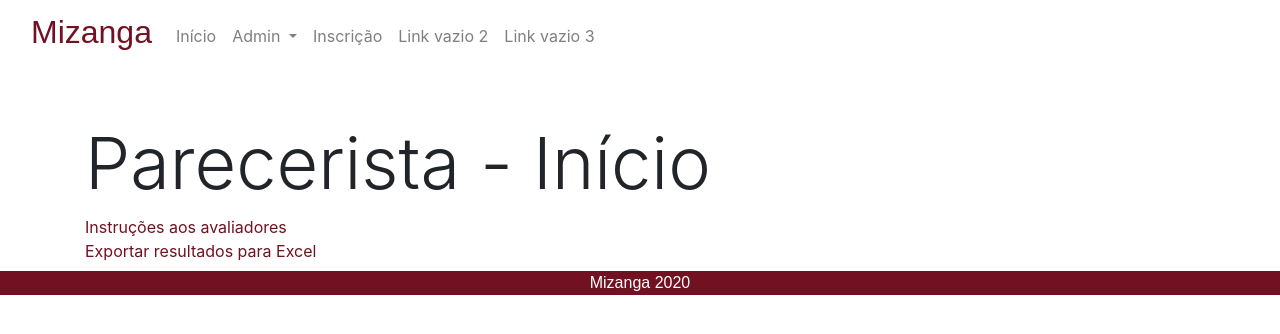
After one commit to stephaniedt/mizanga, a PHP site: page /parecerista_inicio.php in a window 1280 px wide. The commit adds this page. Shown: the top 334 px of the page. Run offline with PHP 8.4, Linux system fonts and the light colour scheme; some web fonts are replaced.

Commit message:
add pagina inicio parecerista

```diff
--- a/inst_inscricao.php
+++ b/inst_inscricao.php
@@ -65,7 +65,7 @@
         </p>
         </div>
         <div class="title mt-4">
-          <h5> Políticas de Reembolso  <h5>
+          <h5> Políticas de reembolso  <h5>
         </div>
         <div>
           <p> Lorem ipsum dolor sit amet consectetur adipisicing elit. Aspernatur ducimus blanditiis, omnis quaerat placeat quae voluptas similique ullam consequatur laboriosam harum, amet est debitis nesciunt assumenda architecto consequuntur sequi sed.
--- /dev/null
+++ b/parecerista_inicio.php
@@ -0,0 +1,26 @@
+<!DOCTYPE html>
+<html lang="en">
+<?php require('./includes/head.php'); ?>
+<body>
+
+    <div class="container-fluid">
+        <div>
+            <?php require('./includes/navbar.php'); ?>
+        </div>
+    </div>
+
+    <div class="container">
+        <h1 class="display-3">Parecerista - Início</h1>
+        <a href="#" class="d-block">Instruções aos avaliadores</a>
+        <a href="#" class="d-block">Exportar resultados para Excel</a>
+    </div>
+
+
+
+
+    <div>
+        <?php require('./includes/footer.php'); ?>
+        <?php require('./includes/script.php'); ?>
+    </div>
+</body>
+</html>
```
